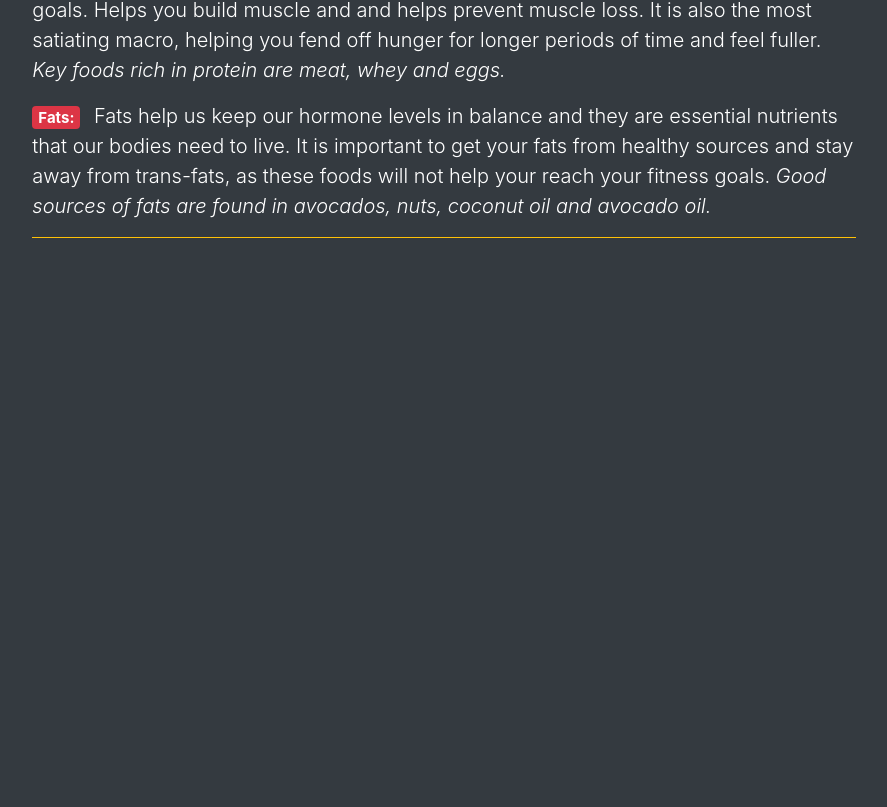
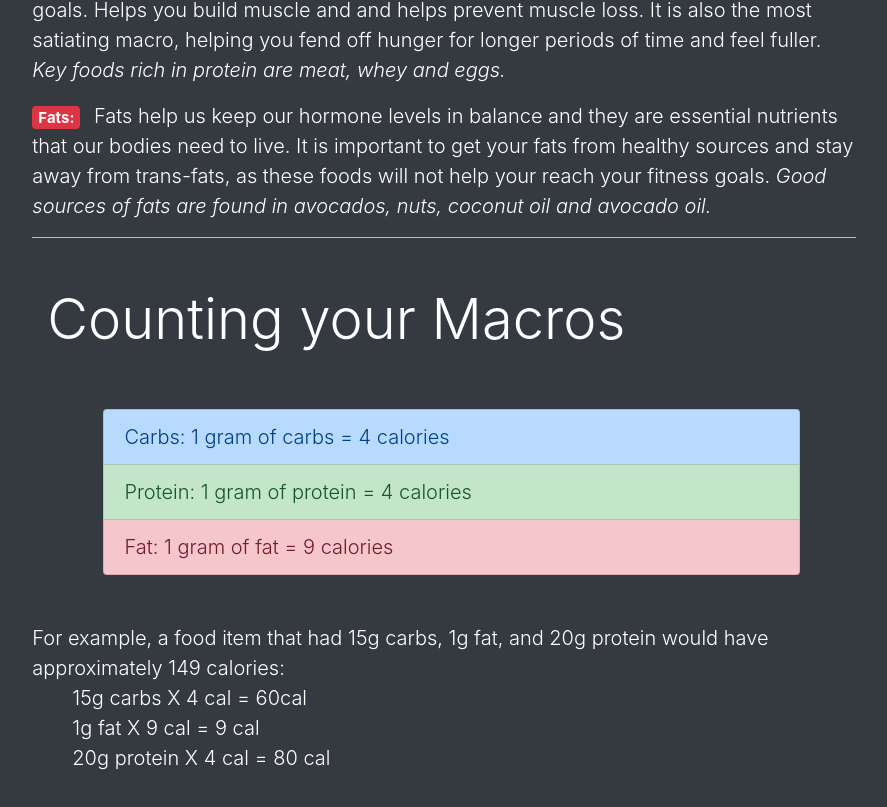
Before and after one commit to rsoto003/macro-counter-react, a React (Create React App) app: page /info in a window 1280 px wide. Shown: the part 1288-2095 px from the top of the page, without its empty margins (181-1068 px from the left). Before the commit the page ends 1526 px from the top, so only its background shows below. Built offline with nearby package versions, Linux system fonts and the light colour scheme.

Commit message:
added test styling to CountMacros component

```diff
--- a/src/App.css
+++ b/src/App.css
@@ -2,3 +2,7 @@
   background-image: url("./images/veggies.jpg");
   background-size: cover;
 }
+
+.list-styling {
+  list-style-type: none;
+}
--- /dev/null
+++ b/src/components/CountMacros.js
@@ -0,0 +1,32 @@
+import React, { Component } from 'react';
+
+
+class CountMacros extends Component {
+
+
+    render(){
+
+        return (
+                <div className="row lead my-5">
+                    <h1 className="display-4 col-xl-10">Counting your Macros</h1>
+
+                    <ul class="list-group col-xl-10 my-5 mx-auto">
+                        <li class="list-group-item list-group-item-primary">Carbs: 1 gram of carbs = 4 calories</li>
+                        <li class="list-group-item list-group-item-success">Protein: 1 gram of protein = 4 calories</li>
+                        <li class="list-group-item list-group-item-danger">Fat: 1 gram of fat = 9 calories</li>
+                    </ul>
+                    <p className="lead">
+                    For example, a food item that had 15g carbs, 1g fat, and 20g protein would have approximately 149 calories:
+                        <ul class="mx-auto text-left list-styling" >
+                            <li>15g carbs X 4 cal = 60cal</li>
+                            <li>1g fat X 9 cal = 9 cal</li>
+                            <li>20g protein X 4 cal = 80 cal</li>
+                        </ul>
+                    </p>
+
+                </div>
+        );
+    }
+}
+
+export default CountMacros;
--- a/src/components/Info.js
+++ b/src/components/Info.js
@@ -2,6 +2,7 @@ import React, { Component } from 'react';
 import MacroIntro from './MacroIntro';
 import MacroImportant from './MacroImportant';
 import ThreeMacros from './ThreeMacros';
+import CountMacros from './CountMacros';
 
 
 class Info extends Component {
@@ -11,6 +12,7 @@ class Info extends Component {
                 <MacroIntro />
                 <MacroImportant />
                 <ThreeMacros />
+                <CountMacros />
             </div>
         )
     }
```
